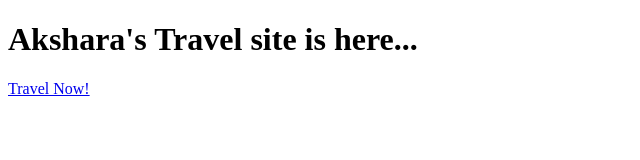
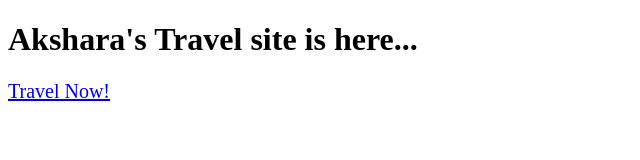
Before and after one commit to SprinkleKitty/SekaiReizen, a plain HTML site: page index.html in a window 1280 px wide. Shown: the whole page, without its empty margins (0-640 px from the left). Drawn offline with Linux system fonts and the light colour scheme.

Commit message:
index.html style

```diff
--- a/index.html
+++ b/index.html
@@ -7,6 +7,6 @@
 </head>
 <body>
     <h1>Akshara's Travel site is here... </h1>
-    <a href="travel.html">Travel Now!</a>
+    <a style="font-size: 20px;" href="travel.html">Travel Now!</a>
 </body>
 </html>
```
